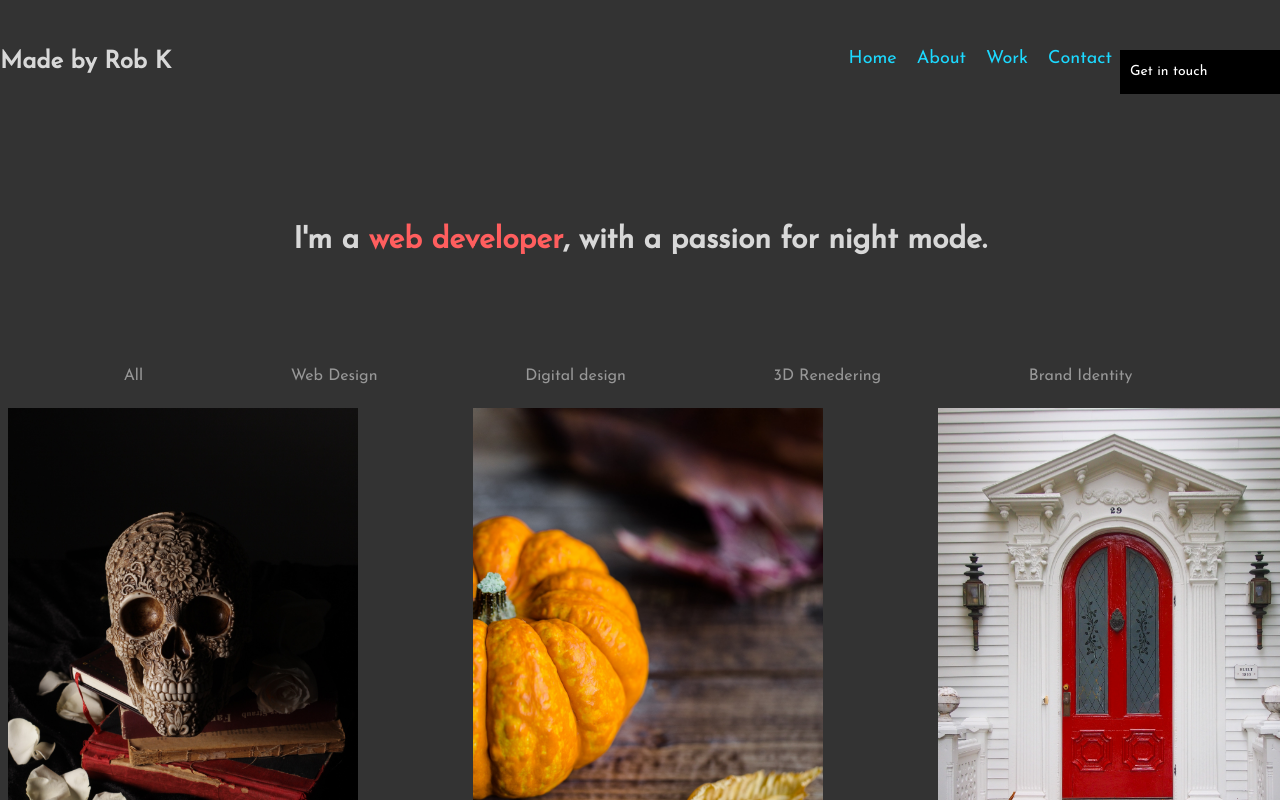
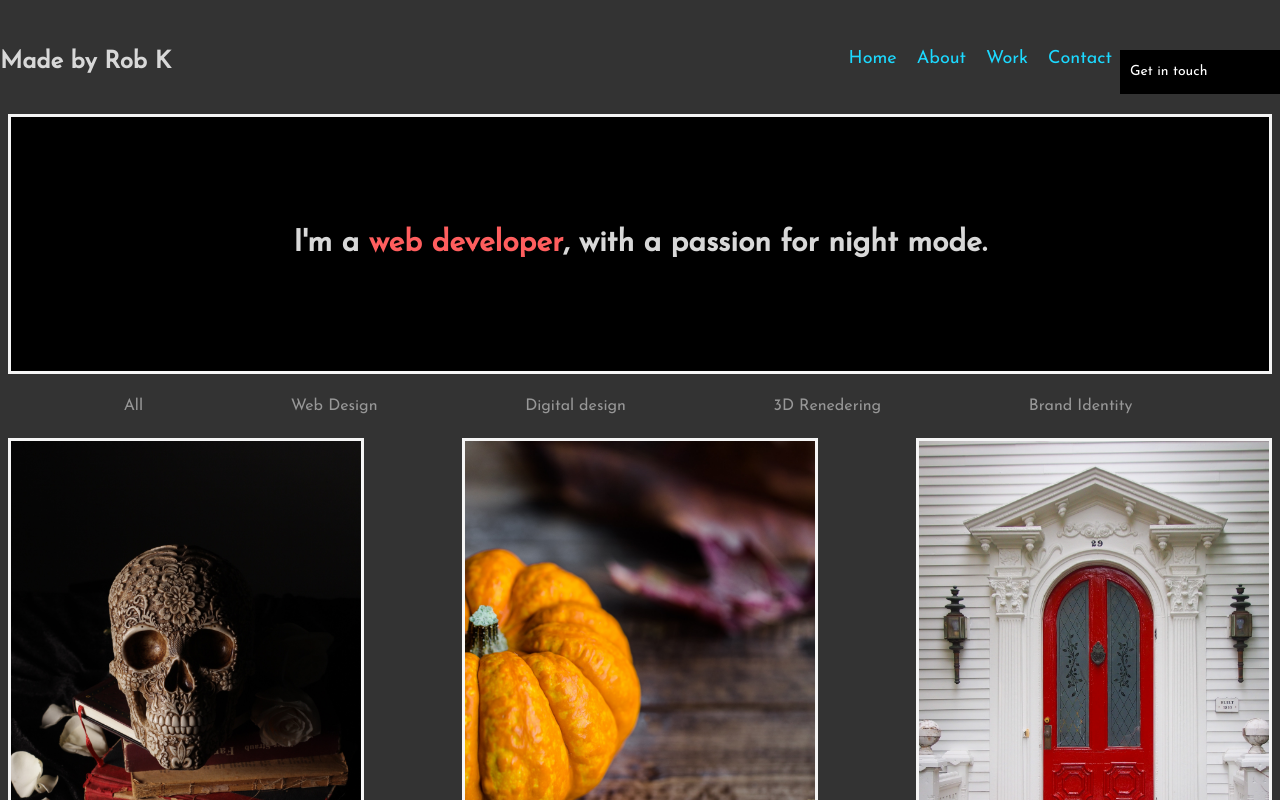
Before and after one commit to RobbleRabble/thats-spooky, a website: page public/index.html in a window 1280 px wide. Shown: the top 800 px of the page. Drawn offline with Linux system fonts and the light colour scheme.

Commit message:
added borders

```diff
--- a/public/index.html
+++ b/public/index.html
@@ -61,49 +61,36 @@
 
     <section class="pictures">
       <ul>
-        <div class="spooky">
+        <div>
           <li>
             <img class="spooky" src="./image-1.jpg" />
           </li>
         </div>
 
-        <div class="spooky">
+
           <li>
             <img class="spooky" src="./image-2.jpg" />
           </li>
-        </div>
 
-        <div class="spooky">
           <li>
             <img class="spooky" src="./image-3.jpg" />
           </li>
-        </div>
-
-        <div class="spooky">
           <li>
             <img class="spooky" src="./image-4.jpg" />
           </li>
-        </div>
 
-        <div class="spooky">
           <li>
             <img class="spooky" src="./image-5.jpeg" />
           </li>
-        </div>
 
-        <div class="spooky">
           <li>
             <img class="spooky" src="./image-6.jpeg" />
           </li>
-        </div>
 
-        <div class="spooky">
           <li>
             <img class="spooky" src="./image-7.jpeg" />
           </li>
-        </div>
 
-        <div class="spooky">
           <li>
             <img class="spooky" src="./image-8.jpeg" />
           </li>
--- a/public/screen.css
+++ b/public/screen.css
@@ -59,16 +59,21 @@ ul {
 }
 
 .text-section {
-  margin: 0;
+  margin-top: 0;
+  margin-bottom: 1.5rem;
+  margin-left: 0.5rem;
+  margin-right: 0.5rem;
   font-weight: 600;
   font-family: 'Josefin Sans', sans-serif;
   display: flex;
   flex-wrap: wrap;
   position: relative;
-  width: 100%;
   min-height: 1px;
   padding-top: 7rem;
   padding-bottom: 7rem;
+  border-style: solid;
+  border-color: whitesmoke;
+  background-color: black;
 }
 
 .intro {
@@ -169,6 +174,8 @@ ul {
   background-position: center center;
   position: relative;
   padding-bottom: 15px;
+  border-style: solid;
+  border-color: whitesmoke;
 }
 
 @media (min-width: 800px) {
```
